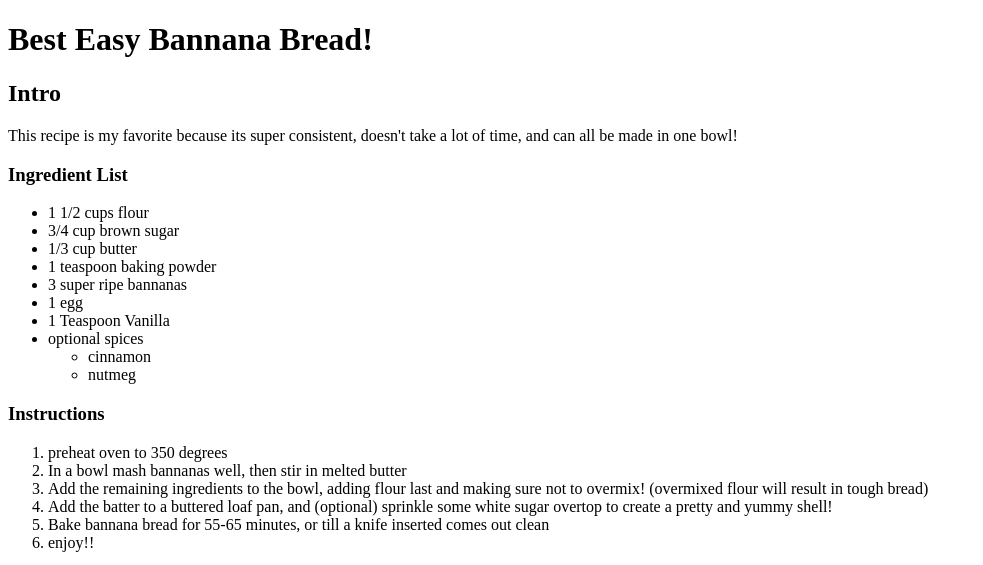
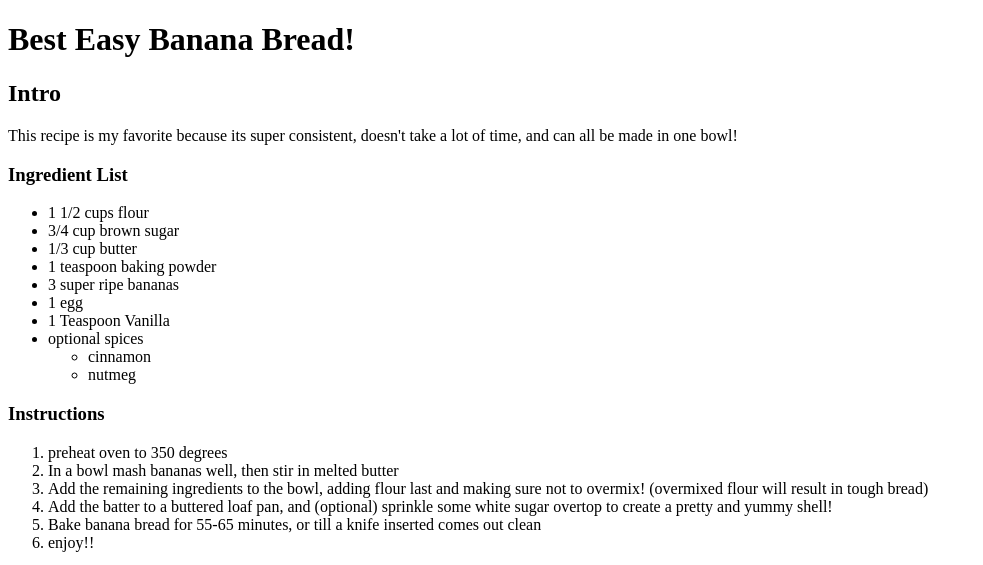
Before and after one commit to elanhebert/ElansWebDevNotes, a plain HTML site: page Week 01/index.html in a window 1280 px wide. Shown: the top 565 px of the page, without its empty margins (0-983 px from the left). Drawn offline with Linux system fonts and the light colour scheme.

Commit message:
spelling

```diff
--- a/Week 01/index.html
+++ b/Week 01/index.html
@@ -4,11 +4,11 @@
 
 <meta name="viewport" content="width=device-width, initial scale=1">
 
-<title>Best Bannana Bread Recipe</title>
+<title>Best Banana Bread Recipe</title>
 </head>
 <body>
 
-<h1> Best Easy Bannana Bread!</h1>
+<h1> Best Easy Banana Bread!</h1>
 
 <h2>Intro
 </h2>
@@ -27,7 +27,7 @@
 <li>3/4 cup brown sugar</li>
 <li>1/3 cup butter</li>
 <li>1 teaspoon baking powder</li>
-<li>3 super ripe bannanas</li>
+<li>3 super ripe bananas</li>
 <li>1 egg </li>
 <li>1 Teaspoon Vanilla</li>
 <li>optional spices</li>
@@ -40,10 +40,10 @@
 <h3>Instructions</h3>
 <ol>
 <li>preheat oven to 350 degrees</li>
-<li>In a bowl mash bannanas well, then stir in melted butter
+<li>In a bowl mash bananas well, then stir in melted butter
 <li>Add the remaining ingredients to the bowl, adding flour last and making sure not to overmix! (overmixed flour will result in tough bread)</li>
 <li>Add the batter to a buttered loaf pan, and (optional) sprinkle some white sugar overtop to create a pretty and yummy shell!</li>
-<li> Bake bannana bread for 55-65 minutes, or till a knife inserted comes out clean</li>
+<li> Bake banana bread for 55-65 minutes, or till a knife inserted comes out clean</li>
 <li>enjoy!!</li>
 </ol>
 
```
Also changed, not shown: 1 other file.
